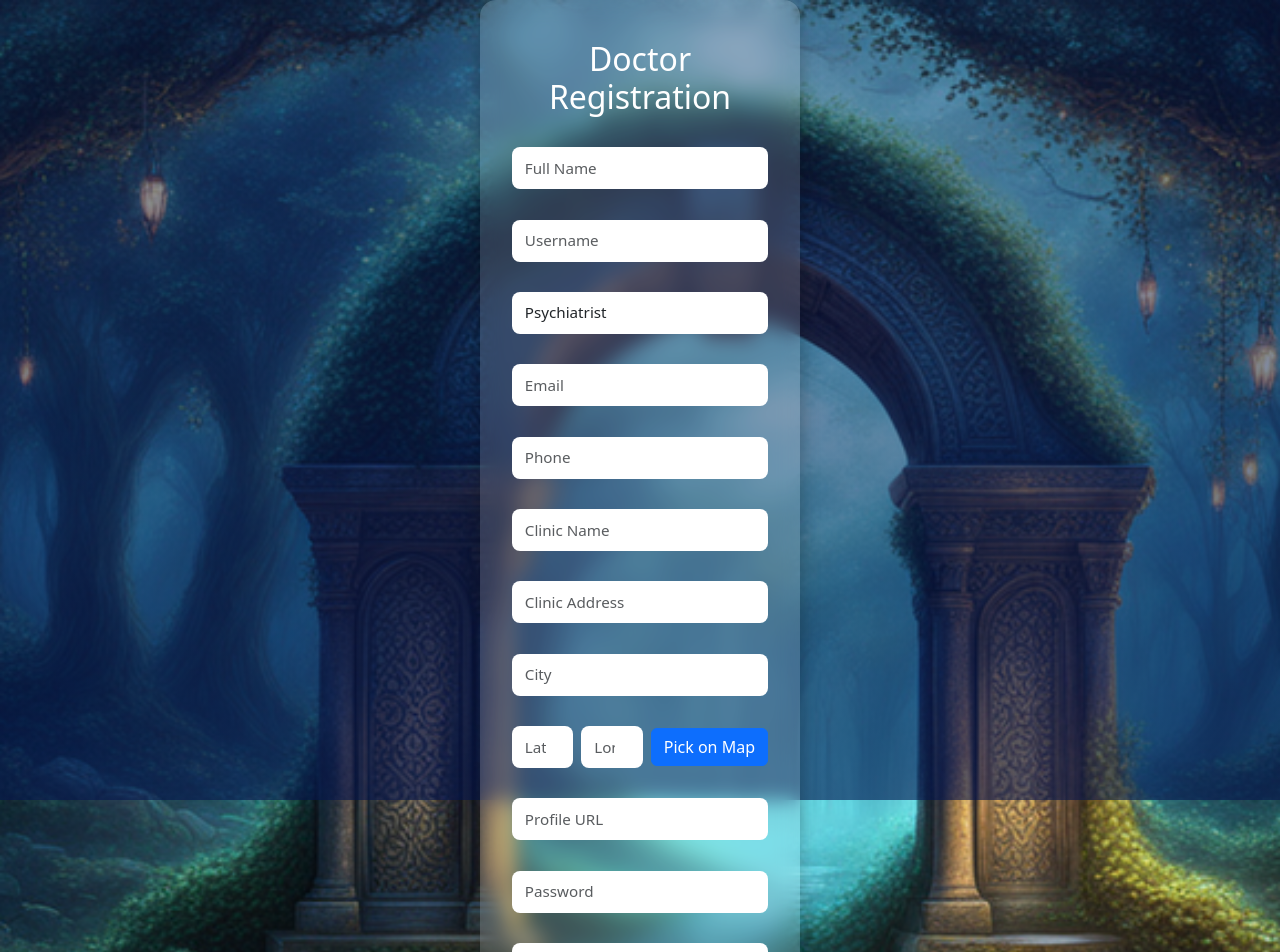
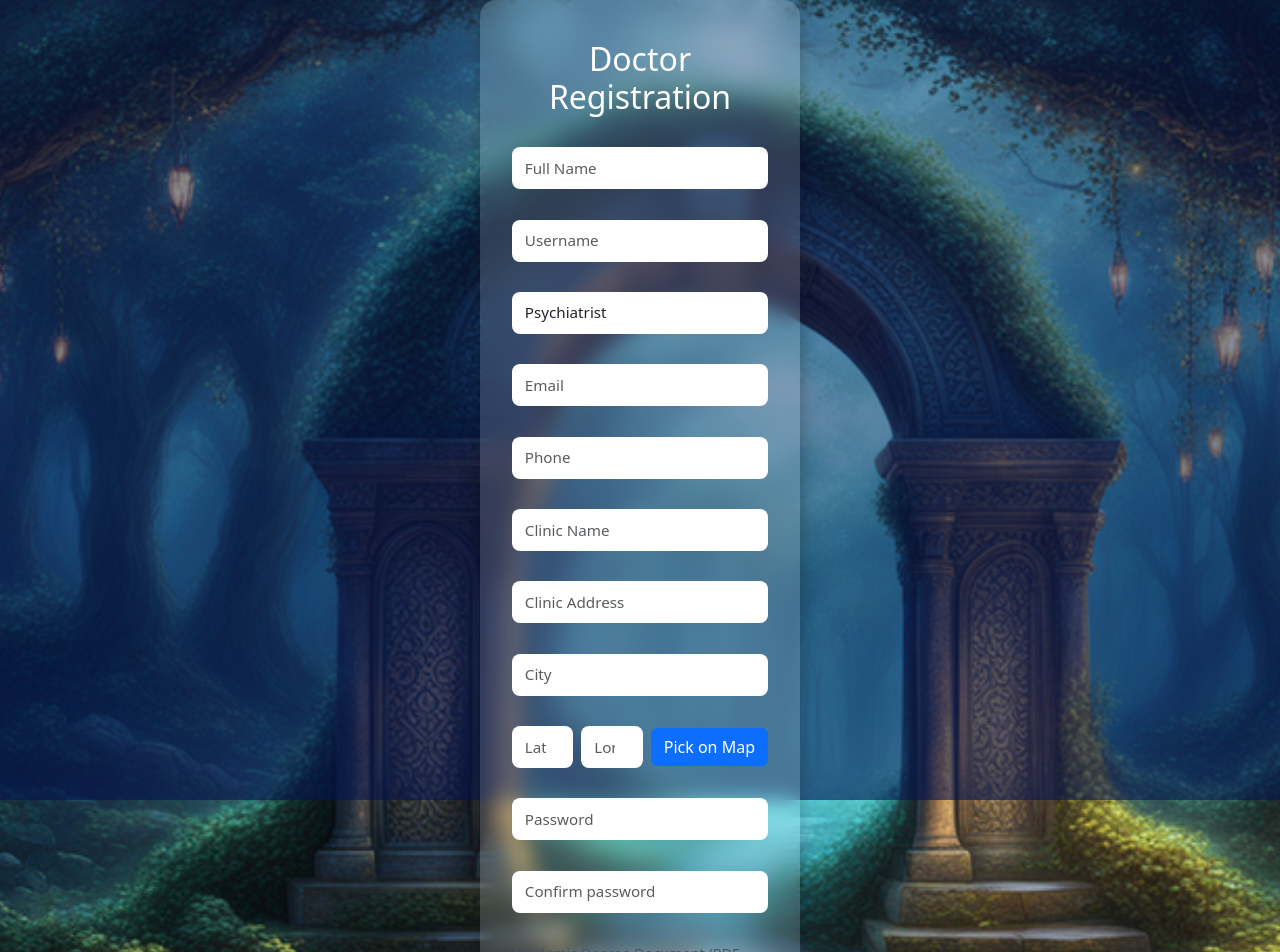
Before and after one commit to Esraa-mohamed1/react-medical-site, a React (Create React App) app in the folder mental-health-supporter/: page /doctor-register in a window 1280 px wide. Shown: the top 952 px of the page. Built offline with nearby package versions, Linux system fonts and the light colour scheme; no server answers.

Commit message:
Merge With Attachments of doctors

```diff
--- a/mental-health-supporter/src/components/DoctorsRegister/DoctorRegister.js
+++ b/mental-health-supporter/src/components/DoctorsRegister/DoctorRegister.js
@@ -18,7 +18,6 @@ const DoctorRegister = () => {
         latitude: '',
         longitude: '',
         available: true,
-        profile_url: '',
         password: '',
         confirmPassword: ''
     });
@@ -107,7 +106,6 @@ const DoctorRegister = () => {
                 latitude: '',
                 longitude: '',
                 available: true,
-                profile_url: '',
                 password: '',
                 confirmPassword: ''
             });
@@ -264,16 +262,6 @@ const DoctorRegister = () => {
                 />
                 <div className="mb-3">
                     <input
-                        type="text"
-                        name="profile_url"
-                        placeholder="Profile URL"
-                        className="form-control"
-                        value={formData.profile_url}
-                        onChange={handleChange}
-                    />
-                </div>
-                <div className="mb-3">
-                    <input
                         type="password"
                         name="password"
                         placeholder="Password"
```
